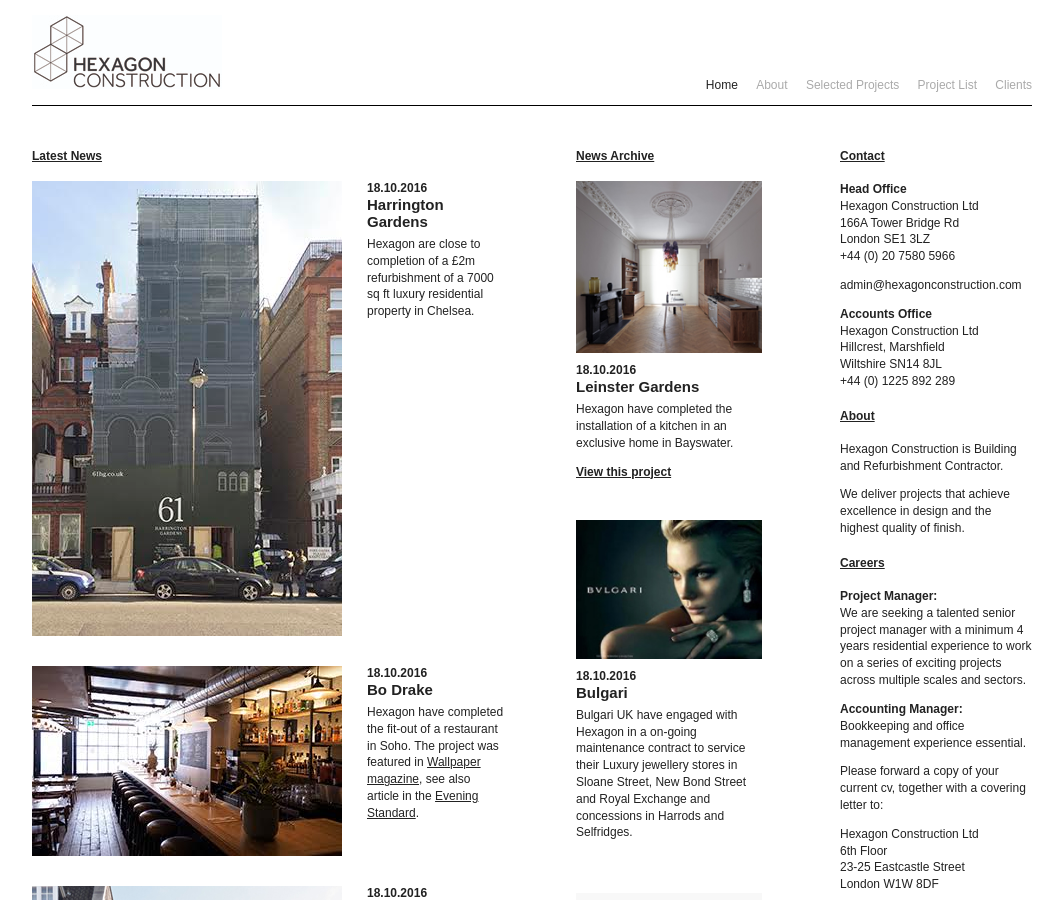
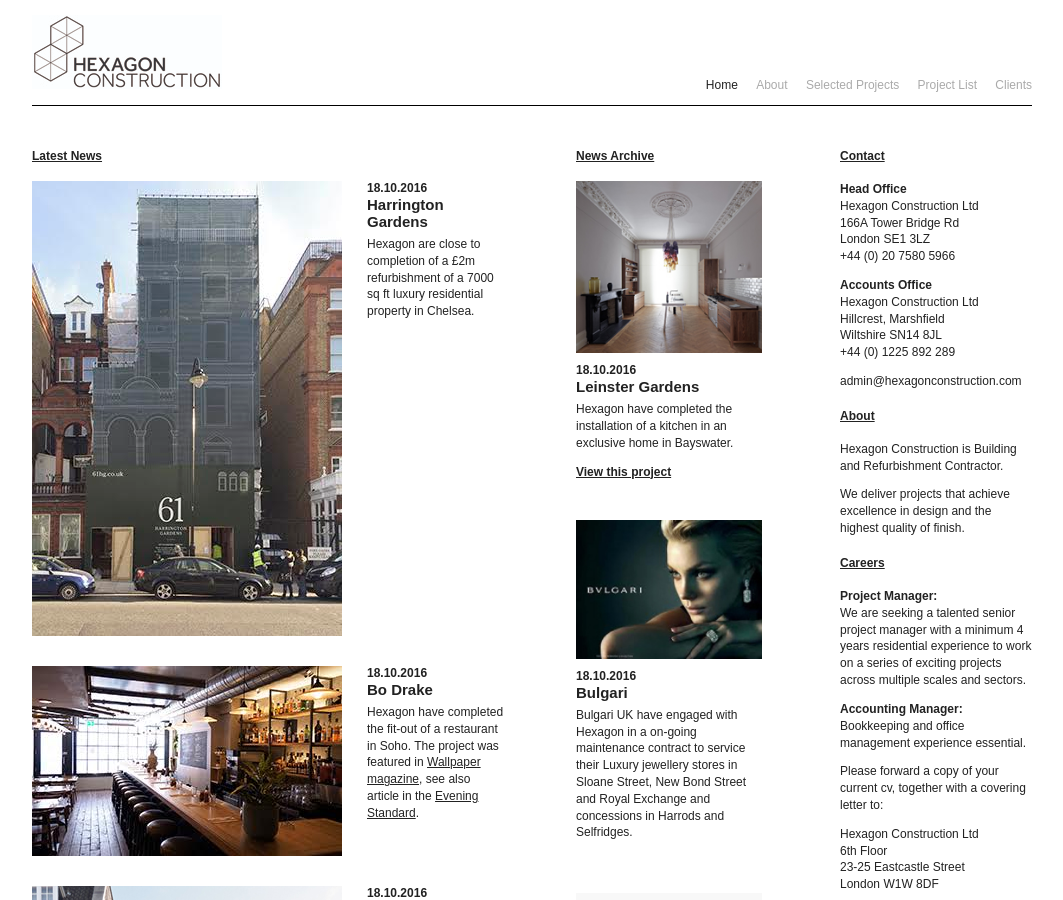
Before and after one commit to joeegan/hexagon-siteleaf, a Jekyll site: the page built from index.markdown, in a window 1280 px wide and 900 px high. Shown: the whole window, without its empty margins (108-1171 px from the left). Built offline with Jekyll 4.4.1, drawn with Linux system fonts in a browser that asks for light colours; some web fonts are replaced.

```diff
--- a/index.markdown
+++ b/index.markdown
@@ -12,13 +12,13 @@ Hexagon Construction Ltd<br/>
 London SE1 3LZ<br/>
 +44 (0) 20 7580 5966
 
-[admin@hexagonconstruction.com](mailto:admin@hexagonconstruction.com)
-
 **Accounts Office**<br/>
 Hexagon Construction Ltd<br/>
 Hillcrest, Marshfield <br/>
 Wiltshire SN14 8JL<br/>
 +44 (0) 1225 892 289
+
+[admin@hexagonconstruction.com](mailto:admin@hexagonconstruction.com)
 
 ## About
 
```
